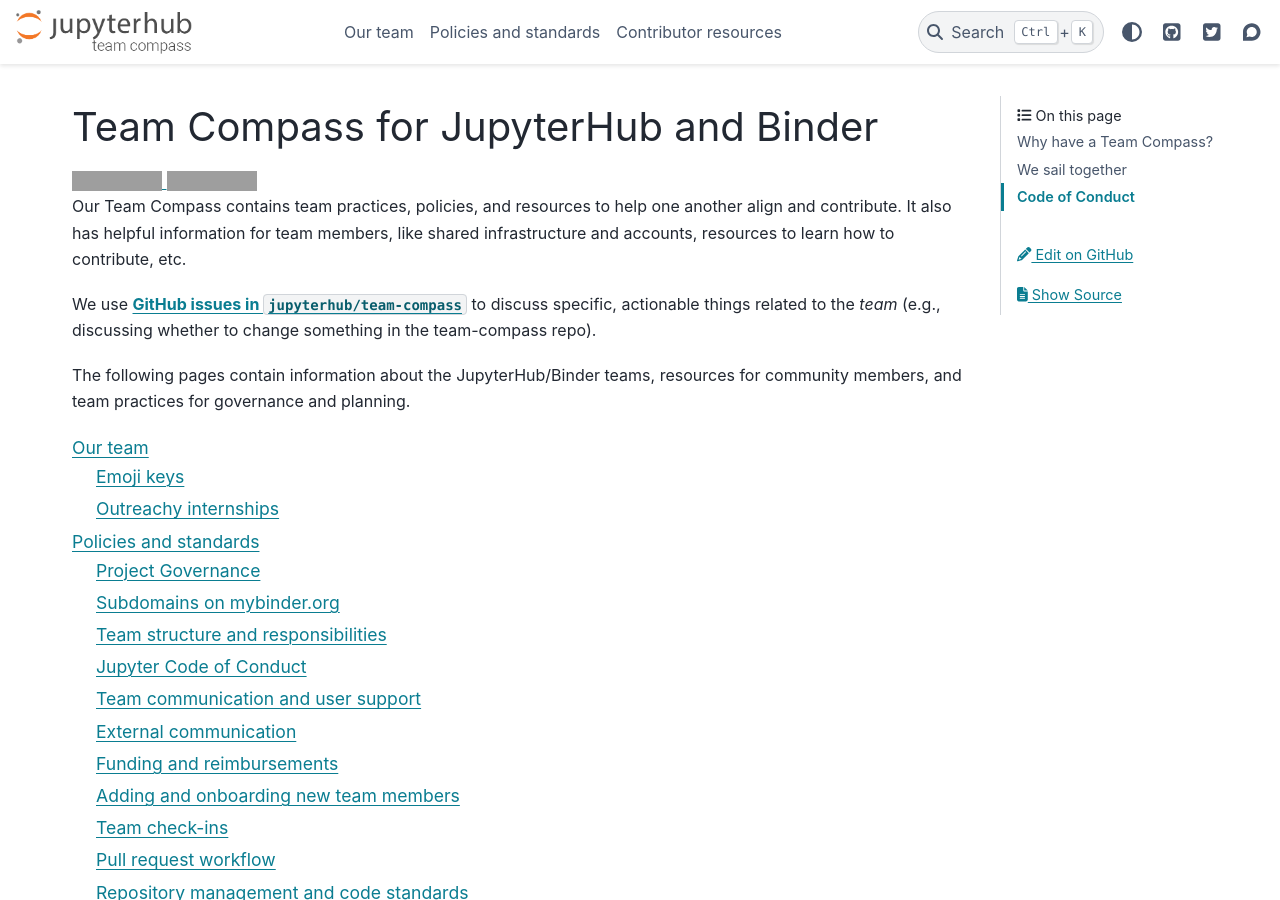
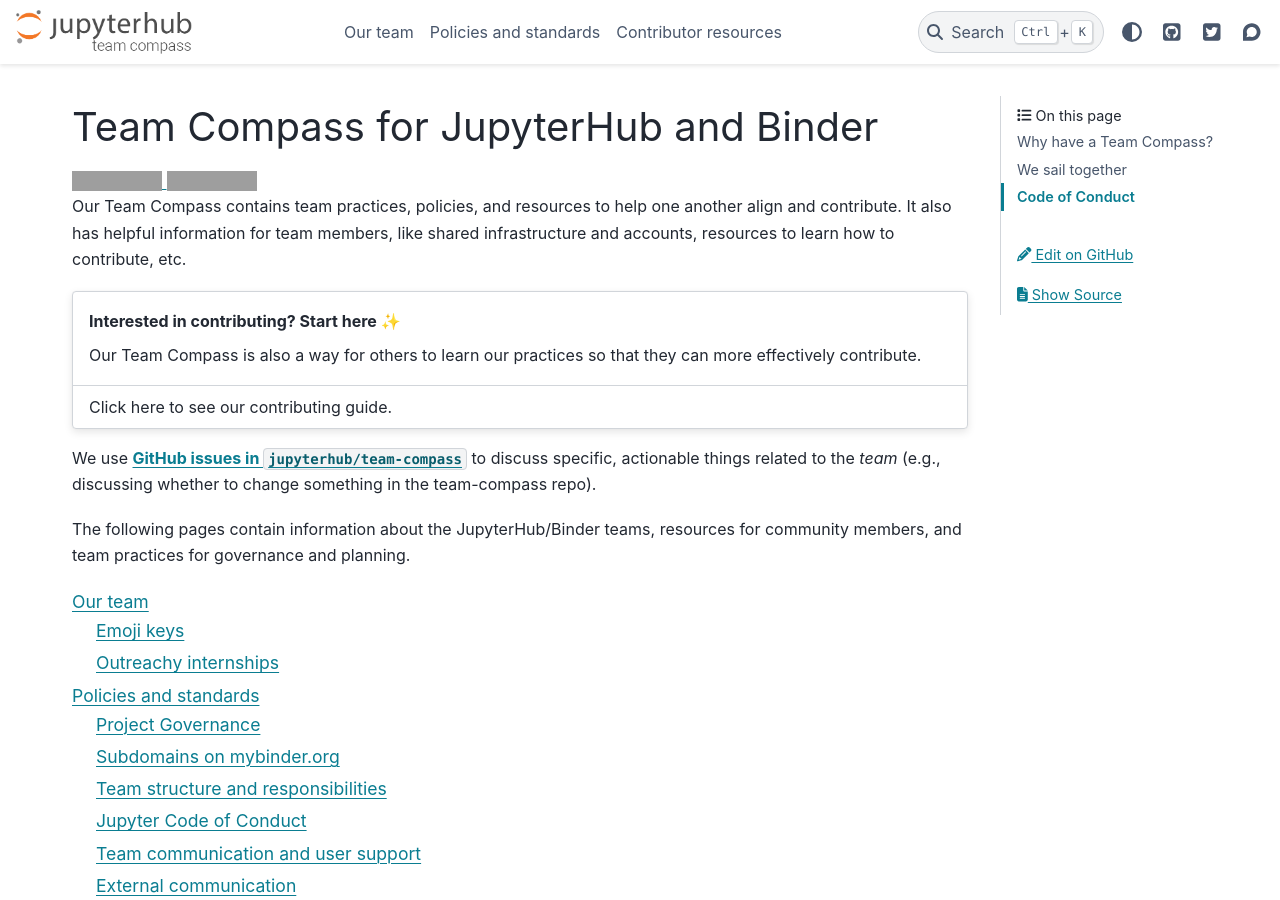
Before and after one commit to jupyterhub/team-compass, a Sphinx documentation site: the page built from docs/index.md, in a window 1280 px wide and 900 px high. Built offline with Sphinx 7.4.7 and the PyData theme 0.15.4, drawn with Linux system fonts in a browser that asks for light colours; the version number could not be read and is left out; grey boxes are pictures that could not be loaded.

Commit message:
DOC: Add a link for new contributors (#775)
* Add a link for new contributors

* Fix landing

````diff
--- a/docs/index.md
+++ b/docs/index.md
@@ -12,6 +12,14 @@
 
 Our Team Compass contains team practices, policies, and resources to help one another align and contribute.
 It also has helpful information for team members, like shared infrastructure and accounts, resources to learn how to contribute, etc.
+
+```{card} Interested in contributing? Start here ✨
+:link: contribute/guide
+:link-type: doc
+Our Team Compass is also a way for others to learn our practices so that they can more effectively contribute.
++++
+Click here to see our contributing guide.
+```
 
 We use **[GitHub issues in `jupyterhub/team-compass`](https://github.com/jupyterhub/team-compass/issues)**
 to discuss specific, actionable things related to the *team* (e.g., discussing whether to change something in the team-compass repo).
--- a/noxfile.py
+++ b/noxfile.py
@@ -8,7 +8,7 @@
 
 build_command = ["-b", "html", "docs", "docs/_build/html"]
 
-@nox.session(python="3.9")
+@nox.session()
 def docs(session):
     session.install("-r", "docs/requirements.txt")
     if "live" in session.posargs:
````
